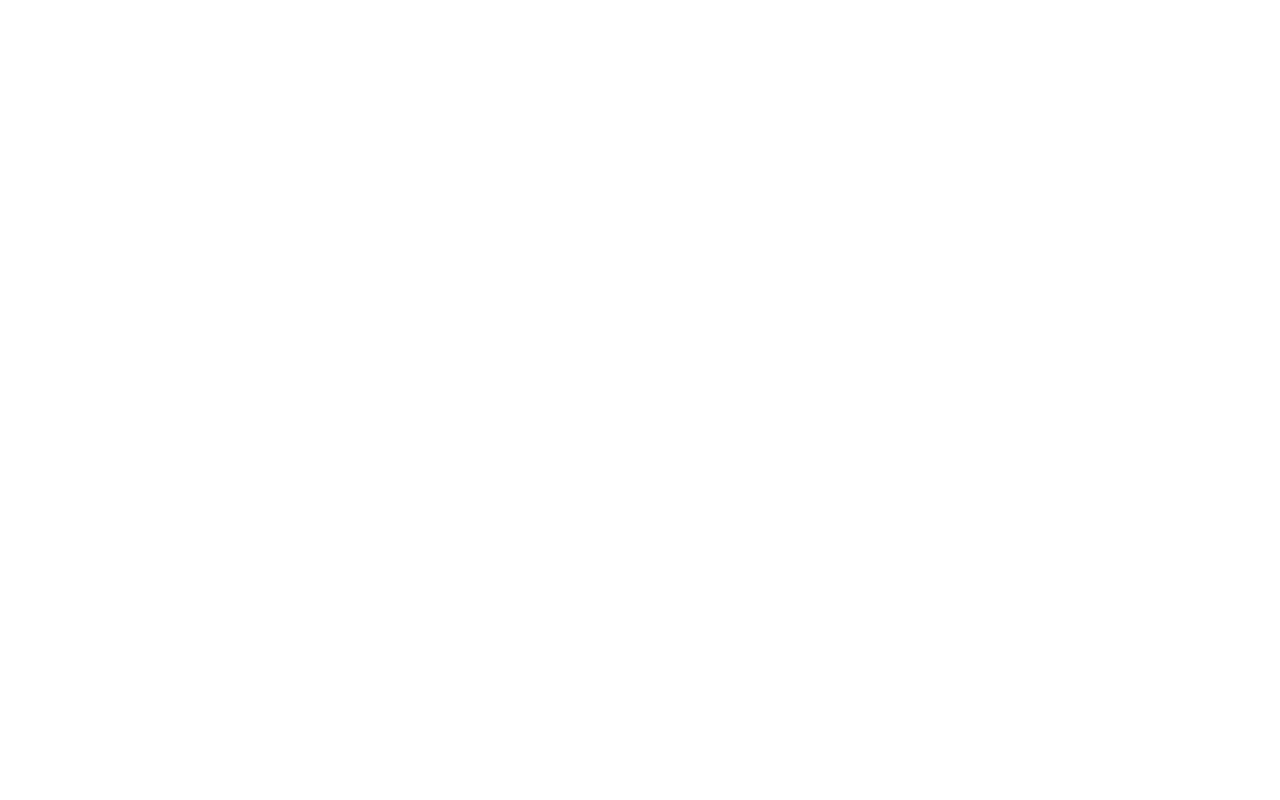
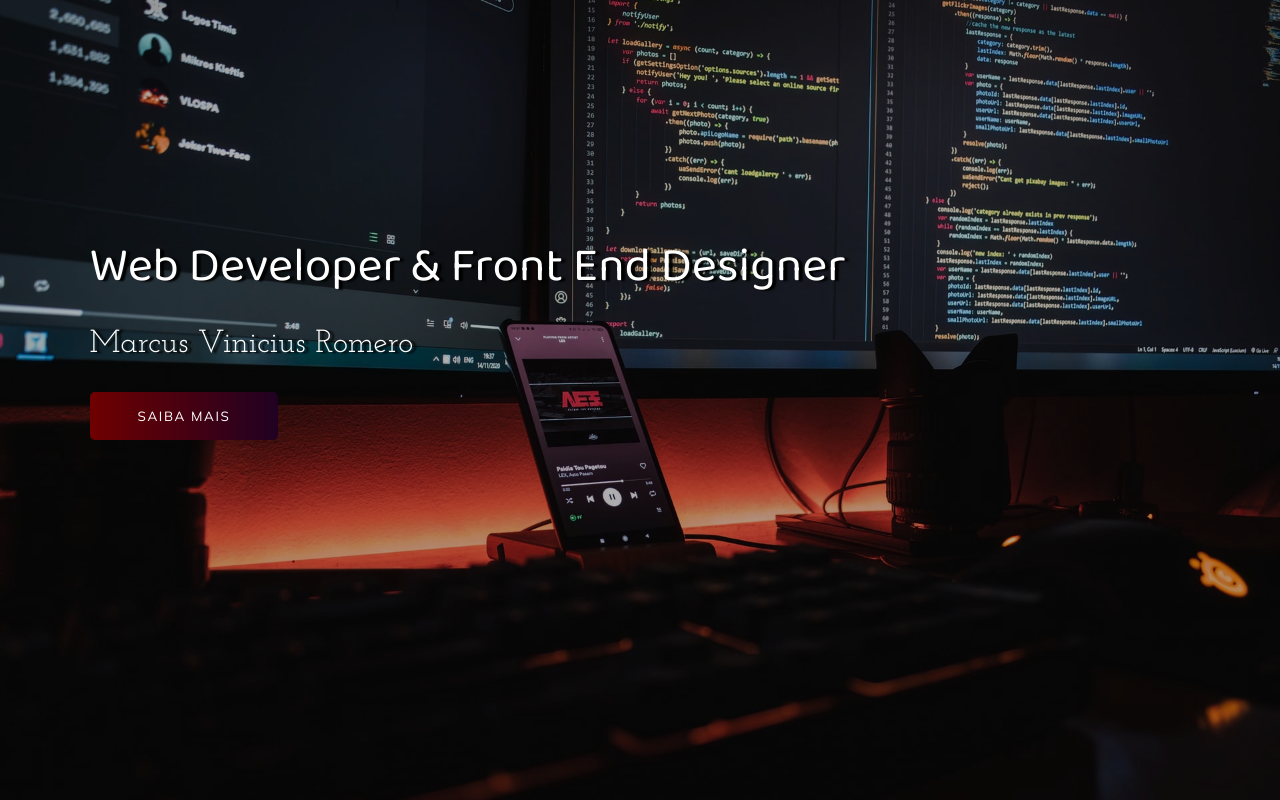
Before and after one commit to MarcusVSRDev/Projeto-26-08-2021, a plain HTML site: page index.html in a window 1280 px wide. Drawn offline with Linux system fonts and the light colour scheme.

Commit message:
Portifolio

```diff
--- a/index.html
+++ b/index.html
@@ -5,9 +5,31 @@
     <meta http-equiv="X-UA-Compatible" content="IE=edge">
     <meta name="viewport" content="width=device-width, initial-scale=1.0">
     <link rel="stylesheet" href="style.css">
+    <link rel="apple-touch-icon" sizes="180x180" href="img/apple-touch-icon.png">
+    <link rel="icon" type="image/png" sizes="32x32" href="img/favicon-32x32.png">
+    <link rel="icon" type="image/png" sizes="16x16" href="img/favicon-16x16.png">
+    <link rel="manifest" href="/site.webmanifest">
     <title>Portifolio</title>
   </head>
   <body>
 
+     <div class="container">
+
+        <header>
+
+          <div class="img-wrapper">
+            <img src="img/Background.jpg" alt="">
+          </div>
+
+          <div class="banner">
+            <h1>Web Developer & Front End Designer</h1>
+            <p>Marcus Vinicius Romero</p>
+            <button>Saiba mais</button>
+         </div>
+
+        </header>
+
+     </div>
+
   </body>
 </html>
--- a/style.css
+++ b/style.css
@@ -1,3 +1,70 @@
 @import url('https://fonts.googleapis.com/css2?family=Baloo+Da+2:wght@400;500;600;700&family=Josefin+Slab:ital,wght@0,300;0,400;0,500;0,600;0,700;1,300;1,400;1,500;1,600;1,700&family=Mulish:ital,wght@0,200;0,300;0,400;0,500;1,200;1,300;1,400;1,500&display=swap');
 
 @import url("https://cdnjs.cloudflare.com/ajax/libs/font-awesome/5.15.4/css/all.min.css");
+
+*{
+  margin: 0;
+  padding: 0;
+}
+
+header{
+  width: 100%;
+  height: 100vh;
+  overflow: hidden;
+  position: relative;
+}
+
+.img-wrapper{
+  width: 100%;
+  height: 100%;
+  overflow: hidden;
+  background-color: rgba(0, 0, 0, 9 );
+}
+.img-wrapper img{
+  width: 100%;
+  height: 100%;
+  object-fit: cover;
+  opacity: 0.7;
+}
+
+.banner{
+  position: absolute;
+  top: 30%;
+  left: 7%;
+}
+
+.banner h1{
+  color: #FFFFFF;
+  font-size: 3rem;
+  font-family: "Baloo Da 2", serif;
+  font-weight: 200;
+  text-shadow: 4px 1px 2px rgba(0 , 0 , 0 , 2);
+  line-height: 3.5rem;
+}
+
+.banner p{
+  font-family:"Josefin Slab", serif;
+  color: #FFFFFF;
+  font-size: 2rem;
+  text-shadow: 4px 1px 2px rgba(0, 0, 0, 2);
+  margin-top: 2rem;
+  margin-bottom: 2rem;
+}
+
+.banner button{
+  font-family: "Mulish", serif;
+  color: #FFF;
+  letter-spacing: .1rem;
+  text-transform: uppercase;
+  background: #200122;
+  background: -webkit-linear-gradient(to right, #6f0000, #200122);
+  background: linear-gradient(to right, #6f0000, #200122);
+  padding: 1rem 3rem;
+  border: none;
+  border-radius: 5px;
+  cursor: pointer;
+}
+
+.banner button:hover{
+  color: #000;
+}
```
Also changed, not shown: about.txt, android-chrome-192x192.png (deleted), android-chrome-512x512.png (deleted), apple-touch-icon.png (deleted), favicon-16x16.png (deleted), favicon-32x32.png (deleted), favicon.ico, img/Background.jpg (added), img/android-chrome-192x192.png (added), img/android-chrome-512x512.png (added), img/apple-touch-icon.png (added), img/favicon-16x16.png (added), img/favicon-32x32.png (added), site.webmanifest.
